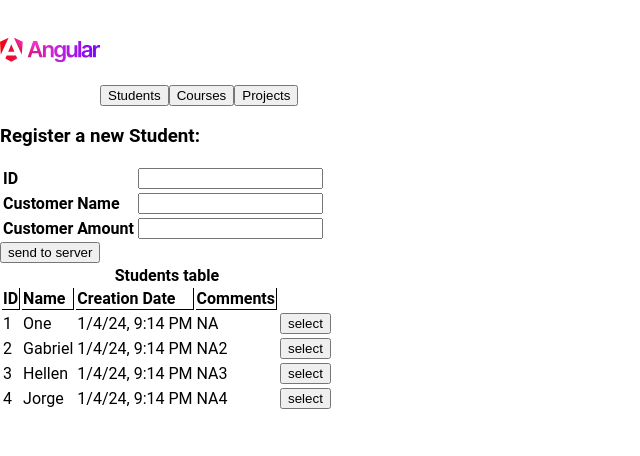
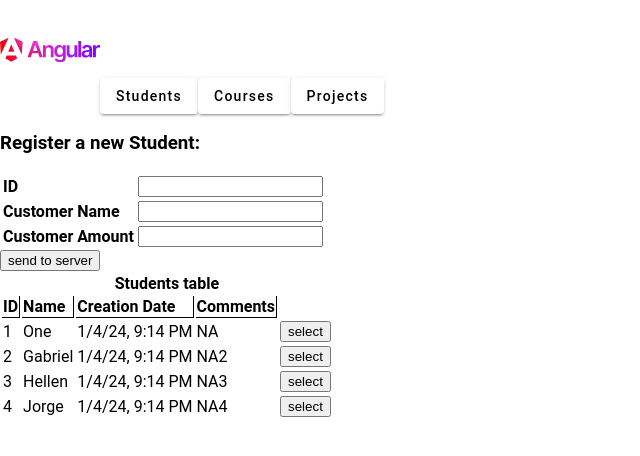
Before and after one commit to jrlara1127/angularAcademyProject, an Angular app: page / in a window 1280 px wide. Shown: the top 456 px of the page, without its empty margins (0-640 px from the left). Built offline with nearby package versions, Linux system fonts and the light colour scheme.

Commit message:
chore: adding Angular Material Dependencies

```diff
--- a/package.json
+++ b/package.json
@@ -11,13 +11,16 @@
   "private": true,
   "dependencies": {
     "@angular/animations": "^17.0.0",
+    "@angular/cdk": "^17.0.5",
     "@angular/common": "^17.0.0",
     "@angular/compiler": "^17.0.0",
     "@angular/core": "^17.0.0",
     "@angular/forms": "^17.0.0",
+    "@angular/material": "^17.0.5",
     "@angular/platform-browser": "^17.0.0",
     "@angular/platform-browser-dynamic": "^17.0.0",
     "@angular/router": "^17.0.0",
+    "hammerjs": "^2.0.8",
     "rxjs": "~7.8.0",
     "tslib": "^2.3.0",
     "zone.js": "~0.14.2"
--- a/src/app/app.component.html
+++ b/src/app/app.component.html
@@ -1,8 +1,8 @@
 <img src = "../assets/img/angular-logo.svg" alt="Angular Logo"/>
 
-<button (click)="selectFn(1)">Students</button>
-<button (click)="selectFn(2)">Courses</button>
-<button (click)="selectFn(3)">Projects</button>
+<button mat-raised-button		 (click)="selectFn(1)">Students</button>
+<button mat-raised-button	 (click)="selectFn(2)">Courses</button>
+<button  mat-raised-button	(click)="selectFn(3)">Projects</button>
 
 <div *ngIf="studentButton">
   <register-component title='Student' (recordEmitter)="receiveStudentRecord($event)" [recordSelected]="studentRecordTmp" ></register-component>
--- a/src/app/app.module.ts
+++ b/src/app/app.module.ts
@@ -6,6 +6,7 @@ import { BrowserModule } from '@angular/platform-browser';
 import { RegisterComponent } from './form/form.component';
 import { TableComponent } from './table/table.component';
 import { FormsModule } from '@angular/forms';
+import { MaterialModule } from './material.module';
 
 @NgModule({
 
@@ -13,7 +14,8 @@ import { FormsModule } from '@angular/forms';
         BrowserModule,
         RouterOutlet,
         CommonModule,
-        FormsModule
+        FormsModule,
+        MaterialModule
      ],
      declarations: [
        AppComponent, RegisterComponent, TableComponent],
--- /dev/null
+++ b/src/app/material.module.ts
@@ -0,0 +1,60 @@
+import { NgModule } from '@angular/core';
+import {MatButtonModule} from '@angular/material/button';
+import {MatIconModule} from '@angular/material/icon';
+import {MatFormFieldModule} from '@angular/material/form-field';
+import {MatInputModule} from '@angular/material/input';
+import {MatDatepickerModule} from '@angular/material/datepicker';
+import {MatNativeDateModule} from '@angular/material/core';
+import {MatCheckboxModule} from '@angular/material/checkbox';
+import {MatSidenavModule} from '@angular/material/sidenav';
+import {MatToolbarModule} from '@angular/material/toolbar';
+import {MatListModule} from '@angular/material/list';
+import {MatTabsModule} from '@angular/material/tabs';
+import {MatCardModule} from '@angular/material/card';
+import {MatSelectModule} from '@angular/material/select';
+import {MatProgressSpinnerModule} from '@angular/material/progress-spinner';
+import {MatDialogModule} from '@angular/material/dialog';
+import {MatTableModule} from '@angular/material/table';
+import {MatSortModule} from '@angular/material/sort';
+import {MatPaginatorModule} from '@angular/material/paginator';
+
+
+@NgModule({
+  imports: [MatButtonModule,
+            MatIconModule,
+            MatFormFieldModule,
+            MatInputModule,
+            MatDatepickerModule,
+            MatNativeDateModule,
+            MatCheckboxModule,
+            MatSidenavModule,
+            MatToolbarModule,
+            MatListModule,
+            MatTabsModule,
+            MatCardModule,
+            MatSelectModule,
+            MatProgressSpinnerModule,
+            MatDialogModule,
+            MatTableModule,
+            MatSortModule,
+            MatPaginatorModule],
+  exports: [MatButtonModule,
+              MatIconModule,
+              MatFormFieldModule,
+              MatInputModule,
+              MatDatepickerModule,
+              MatNativeDateModule,
+              MatCheckboxModule,
+              MatSidenavModule,
+              MatToolbarModule,
+              MatListModule,
+              MatTabsModule,
+              MatCardModule,
+              MatSelectModule,
+              MatProgressSpinnerModule,
+              MatDialogModule,
+              MatTableModule,
+              MatSortModule,
+              MatPaginatorModule]
+})
+export class MaterialModule { }
--- a/src/index.html
+++ b/src/index.html
@@ -6,6 +6,8 @@
   <base href="/">
   <meta name="viewport" content="width=device-width, initial-scale=1">
   <link rel="icon" type="image/x-icon" href="favicon.ico">
+  <link href="https://fonts.googleapis.com/icon?family=Material+Icons" rel="stylesheet">
+
 </head>
 <body>
   <app-root></app-root>
--- a/src/styles.css
+++ b/src/styles.css
@@ -1,4 +1,5 @@
 /* You can add global styles to this file, and also import other style files */
+@import "@angular/material/prebuilt-themes/indigo-pink.css";
 
 html, body { height: 100%; }
 body { margin: 0; font-family: Roboto, "Helvetica Neue", sans-serif; }
```
Also changed, not shown: 1 other file (tests, documents, lock files or other folders).
